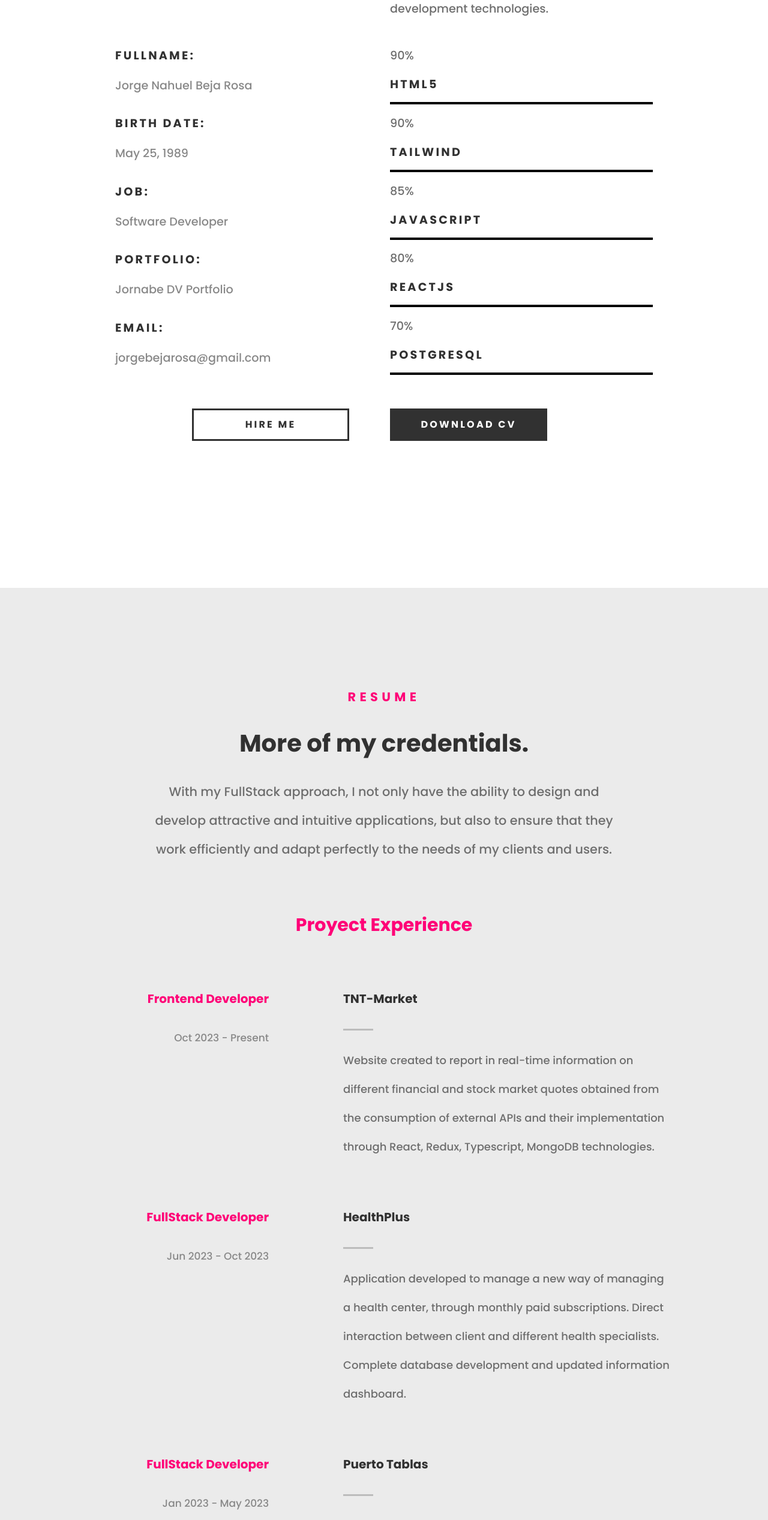
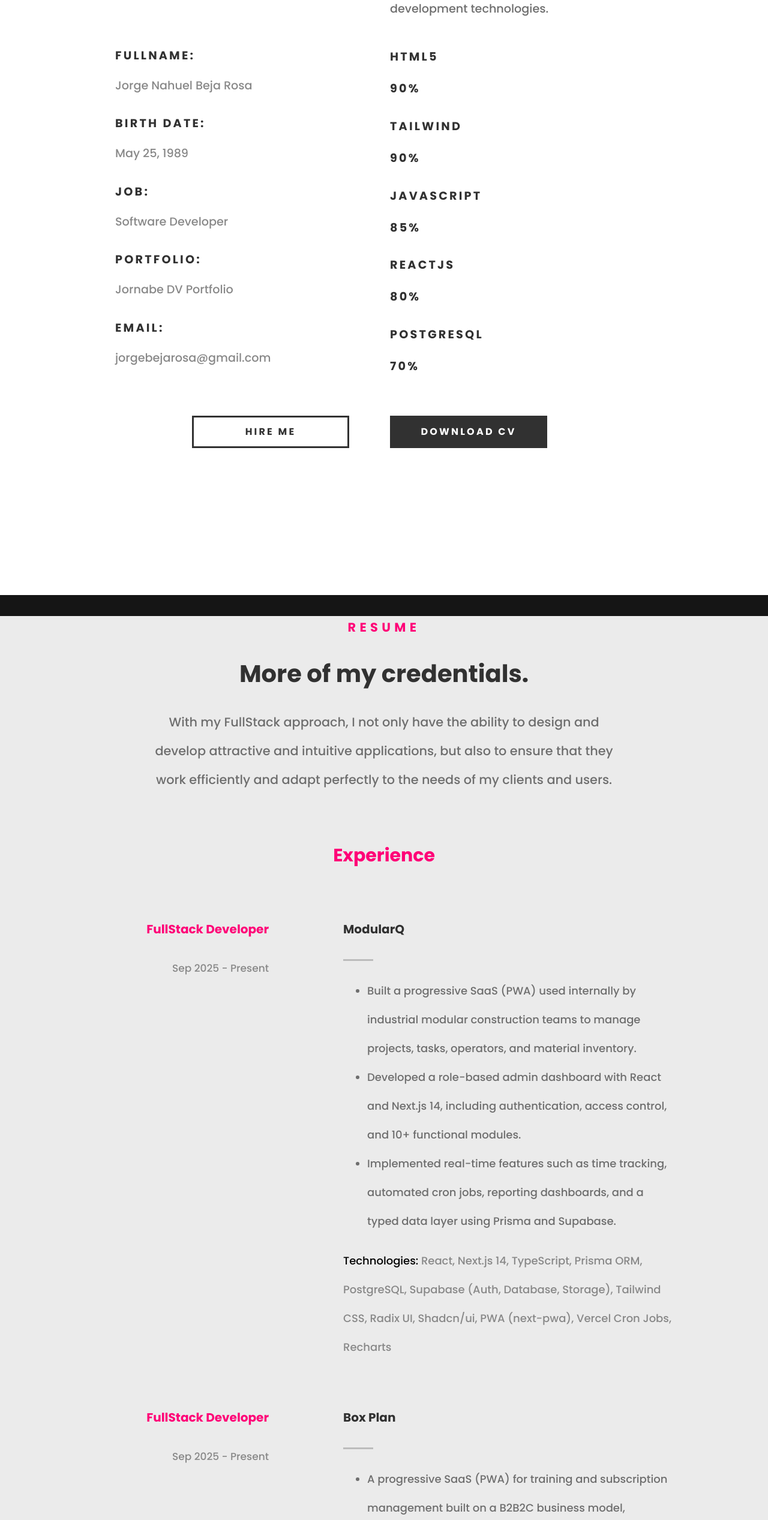
Before and after one commit to JornabeDV/Portfolio, a React (Vite) app: page / in a window 1280 px wide. Shown: the part 1779-4313 px from the top of the page at 60% size. Built offline with nearby package versions, Linux system fonts and the light colour scheme.

Commit message:
fix: some fixes

```diff
--- a/src/Components/About/About.css
+++ b/src/Components/About/About.css
@@ -125,7 +125,6 @@ h3 {
   letter-spacing: 0.2rem;
   font-size: 1.2rem;
   line-height: 3rem;
-  border-bottom: 4px solid #000;
   padding-bottom: 5px;
   display: block;
 }
--- a/src/Components/About/About.jsx
+++ b/src/Components/About/About.jsx
@@ -1,42 +1,60 @@
-import './About.css'
-import ImageCV from "../../assets/cvSinFondo.png"
+import "./About.css";
+import ImageCV from "../../assets/cvSinFondo.png";
 
 const About = () => {
   return (
     <section id="about">
-
       <div>
         <h5>ABOUT</h5>
-                <h1 className='about-me'>Let me introduce myself.</h1>
+        <h1 className="about-me">Let me introduce myself.</h1>
         <div className="intro-info">
           <img className="img-CV" src={ImageCV} alt="Profile Picture" />
-                    <p className="lead">I am a passionate software developer with a history of successful startups and an unwavering dedication to action. My focus on challenges and constant search for new experiences has led me to a constantly growing career.</p>
+          <p className="lead">
+            I am a passionate software developer with a history of successful
+            startups and an unwavering dedication to action. My focus on
+            challenges and constant search for new experiences has led me to a
+            constantly growing career.
+          </p>
         </div>
       </div>
 
       <div className="about-content">
         <div className="profile">
           <h3>Profile</h3>
-                    <p>Enjoys working as a team and looking for solutions in everyday life.</p>
+          <p>
+            Enjoys working as a team and looking for solutions in everyday life.
+          </p>
           <ul className="info-list">
             <li>
-                            <div className="span-div"><span>Fullname:</span></div>
+              <div className="span-div">
+                <span>Fullname:</span>
+              </div>
               <a>Jorge Nahuel Beja Rosa</a>
             </li>
             <li>
-                            <div className="span-div"><span>Birth Date:</span></div>
+              <div className="span-div">
+                <span>Birth Date:</span>
+              </div>
               <a>May 25, 1989</a>
             </li>
             <li>
-                            <div className="span-div"><span>Job:</span></div>
+              <div className="span-div">
+                <span>Job:</span>
+              </div>
               <a>Software Developer</a>
             </li>
             <li>
-                            <div className="span-div"><span>Portfolio:</span></div>
-                            <a href='https://jornabe-dv-portfolio.netlify.app/'>Jornabe DV Portfolio</a>
+              <div className="span-div">
+                <span>Portfolio:</span>
+              </div>
+              <a href="https://jornabe-dv-portfolio.netlify.app/">
+                Jornabe DV Portfolio
+              </a>
             </li>
             <li>
-                            <div className="span-div"><span>Email:</span></div>
+              <div className="span-div">
+                <span>Email:</span>
+              </div>
               <a>jorgebejarosa@gmail.com</a>
             </li>
           </ul>
@@ -44,40 +62,65 @@ const About = () => {
 
         <div className="skills">
           <h3>Skills</h3>
-                    <p>My specialization lies in creating practical and effective solutions to real-world problems, using a wide range of development technologies.</p>
+          <p>
+            My specialization lies in creating practical and effective solutions
+            to real-world problems, using a wide range of development
+            technologies.
+          </p>
           <ul className="skill-bars">
             <li>
-                            <div><a>90%</a></div>
-                            <span>HTML5</span>
+              <div className="progress">
+                <span style={{ width: "90%" }} />
+              </div>
+              <span className="skill-label">HTML5</span>
+              <span className="skill-percent">90%</span>
             </li>
+
             <li>
-                            <div><a>90%</a></div>
-                            <span>Tailwind</span>
+              <div className="progress">
+                <span style={{ width: "90%" }} />
+              </div>
+              <span className="skill-label">Tailwind</span>
+              <span className="skill-percent">90%</span>
             </li>
+
             <li>
-                            <div><a>85%</a></div>
-                            <span>Javascript</span>
+              <div className="progress">
+                <span style={{ width: "85%" }} />
+              </div>
+              <span className="skill-label">JavaScript</span>
+              <span className="skill-percent">85%</span>
             </li>
+
             <li>
-                            <div><a>80%</a></div>
-                            <span>ReactJS</span>
+              <div className="progress">
+                <span style={{ width: "80%" }} />
+              </div>
+              <span className="skill-label">ReactJS</span>
+              <span className="skill-percent">80%</span>
             </li>
+
             <li>
-                            <div><a>70%</a></div>
-                            <span>PostgreSQL</span>
+              <div className="progress">
+                <span style={{ width: "70%" }} />
+              </div>
+              <span className="skill-label">PostgreSQL</span>
+              <span className="skill-percent">70%</span>
             </li>
           </ul>
         </div>
       </div>
 
+      <div className="buttons">
+        <a href="#contact" title="Hire Me" className="buttonHireMe">
+          Hire Me
+        </a>
+        <a href="#" title="Download CV" className="buttonCv">
+          Download CV
+        </a>
+      </div>
+    </section>
+  );
+};
 
-            <div className="buttons">
-                <a href="#contact" title="Hire Me" className="buttonHireMe">Hire Me</a>
-                <a href="#" title="Download CV" className="buttonCv">Download CV</a>
-            </div>
-
-        </section>
-    )
-}
-
-export default About
+export default About;
--- a/src/Components/Resume/Resume.css
+++ b/src/Components/Resume/Resume.css
@@ -1,5 +1,5 @@
 #resume {
-  padding-top: 8rem;
+  padding-top: 8  rem;
   padding-bottom: 12rem;
   background-color: #ebebeb;
   font-family: "poppins", sans-serif;
@@ -42,8 +42,20 @@
   font-size: 20px;
 }
 
-.p-information {
+.title-proyect {
+  display: grid;
+}
+
+.p-information1 {
   padding-right: 10rem;
+  color:black
+}
+.p-information2 {
+  color:#888888
+}
+
+.p-information3 {
+  padding-top: 0;
 }
 
 #resume .timeline-wrap {
--- a/src/Components/Resume/Resume.jsx
+++ b/src/Components/Resume/Resume.jsx
@@ -17,44 +17,45 @@ const Resume = () => {
 
         <div>
           <div className="title-work">
-            <h2>Proyect Experience</h2>
+            <h2>Experience</h2>
           </div>
 
           <div className="timeline-wrap">
             <div className="timeline-block">
               <div className="timeline-header">
-                  <h3>Frontend Developer</h3>
-                  <p>Oct 2023 - Present</p>
+                <h3>FullStack Developer</h3>
+                <p>Sep 2025 - Present</p>
               </div>
               <div className="timeline-content">
                 <h4>
-                    <a href="https://tnt-market.vercel.app/">TNT-Market</a>
+                  <a href="https://www.cplmanager.com/">ModularQ</a>
                 </h4>
                 <p className="p-information">
-                    Website created to report in real-time information on
-                    different financial and stock market quotes obtained from
-                    the consumption of external APIs and their implementation
-                    through React, Redux, Typescript, MongoDB technologies.
+                  <ul>
+                    <li>
+                      Built a progressive SaaS (PWA) used internally by
+                      industrial modular construction teams to manage projects,
+                      tasks, operators, and material inventory.
+                    </li>
+                    <li>
+                      Developed a role-based admin dashboard with React and
+                      Next.js 14, including authentication, access control, and
+                      10+ functional modules.
+                    </li>
+                    <li>
+                      Implemented real-time features such as time tracking,
+                      automated cron jobs, reporting dashboards, and a typed
+                      data layer using Prisma and Supabase.
+                    </li>
+                  </ul>
                 </p>
-                </div>
-              </div>
-              <div className="timeline-block">
-                <div className="timeline-header">
-                  <h3>FullStack Developer</h3>
-                  <p>Jun 2023 - Oct 2023</p>
-                </div>
-                <div className="timeline-content">
-                  <h4>
-                    <a href="https://healthplus-henry.netlify.app/">
-                      HealthPlus
-                    </a>
-                  </h4>
-                  <p className="p-information">
-                    Application developed to manage a new way of managing a
-                    health center, through monthly paid subscriptions. Direct
-                    interaction between client and different health specialists.
-                    Complete database development and updated information
-                    dashboard.
+                <p className="p-information1">
+                  Technologies:{" "}
+                  <span className="p-information2">
+                    React, Next.js 14, TypeScript, Prisma ORM, PostgreSQL,
+                    Supabase (Auth, Database, Storage), Tailwind CSS, Radix UI,
+                    Shadcn/ui, PWA (next-pwa), Vercel Cron Jobs, Recharts
+                  </span>
                 </p>
               </div>
             </div>
@@ -62,38 +63,99 @@ const Resume = () => {
             <div className="timeline-block">
               <div className="timeline-header">
                 <h3>FullStack Developer</h3>
-                  <p>Jan 2023 - May 2023</p>
+                <p>Sep 2025 - Present</p>
               </div>
               <div className="timeline-content">
                 <h4>
-                    <a href="https://puertotablas.netlify.app/">
-                      Puerto Tablas
-                    </a>
+                  <a href="https://box-plan-app.vercel.app/">Box Plan</a>
                 </h4>
                 <p className="p-information">
-                    This web application was to design an electronic commerce,
-                    by implementing some functions such as ordering, payment
-                    gateway, and shopping cart. A database was also created with
-                    Firestore Firebase technology, where the products to be
-                    marketed were stored.
+                  <ul>
+                    <li>
+                      A progressive SaaS (PWA) for training and subscription
+                      management built on a B2B2C business model, currently used
+                      by 200+ active users including coaches and athletes.
+                    </li>
+                    <li>
+                      Trainer-focused platform enabling creation and management
+                      of training plans, progress tracking, monthly calendars,
+                      and subscription-based monetization.
+                    </li>
+                    <li>
+                      Integrated Mercado Pago API with recurring subscriptions
+                      and Split Payments, enabling automatic revenue
+                      distribution between the platform and coaches.
+                    </li>
+                    <li>
+                      Mobile-first user experience with installable PWA support,
+                      dark/light mode, and role-based dashboards (admin, coach,
+                      student).
+                    </li>
+                    <li>
+                      Core features for athletes including an interactive forum,
+                      leaderboard, CrossFit timer, and 1RM calculator.
+                    </li>
+                    <li>
+                      Administrative panel for managing users, subscriptions,
+                      and global metrics, significantly optimizing operational
+                      workflows.
+                    </li>
+                    <li>
+                      Modern UI built with React and Next.js 14 (App Router),
+                      following responsive design and UX best practices.
+                    </li>
+                    <li>
+                      Scalable B2B2C architecture with coach profiles, tiered
+                      plans (Starter, Growth, Enterprise), and automated
+                      commission calculations.
+                    </li>
+                  </ul>
                 </p>
-                </div>
+                <p className="p-information1">
+                  Technologies:{" "}
+                  <span className="p-information2">
+                    React, Next.js 14, TypeScript, Prisma ORM, PostgreSQL
+                    (Neon), NextAuth, MercadoPago API, Tailwind CSS, Radix UI,
+                    Shadcn/ui, Lucide React, React Hook Form, PWA
+                  </span>
+                </p>
               </div>
 
               <div className="timeline-block">
                 <div className="timeline-header">
                   <h3>FullStack Developer</h3>
-                  <p>Oct 2022 - Dic 2023</p>
+                  <p>Mar 2023 - Sep 2025</p>
                 </div>
                 <div className="timeline-content">
                   <h4>
-                    <a href="https://mi-videoteca.netlify.app/">Mi Videoteca</a>
+                    <a href="https://www.cplmanager.com/">CPL Manager</a>
                   </h4>
                   <p className="p-information">
-                    Page developed to show current movies and be rendered by
-                    consuming an external API, with different functionalities.
-                    The technologies applied were HTML, CSS and Javascript.
+                    <ul>
+                      <li>
+                        Fullstack Developer on CPL Manager, an esports team
+                        management and strategy game with hundreds of active
+                        users.
+                      </li>
+                      <li>
+                        Built interactive UI using Svelte 5 and Tailwind CSS,
+                        and developed 50+ RESTful APIs with SvelteKit.
+                      </li>
+                      <li>
+                        Designed and optimized a large relational database with
+                        Prisma ORM and PostgreSQL (80+ models), improving
+                        performance with Redis caching and automated cron jobs.
+                      </li>
+                    </ul>
                   </p>
+                  <p className="p-information1">
+                    Technologies:{" "}
+                    <span className="p-information2">
+                      Svelte 5, SvelteKit, Node.js, Prisma ORM, PostgreSQL,
+                      Redis, Tailwind CSS, node-cron
+                    </span>
+                  </p>
+                </div>
               </div>
             </div>
           </div>
```
Lines whose indentation alone changed are shown as unchanged.
